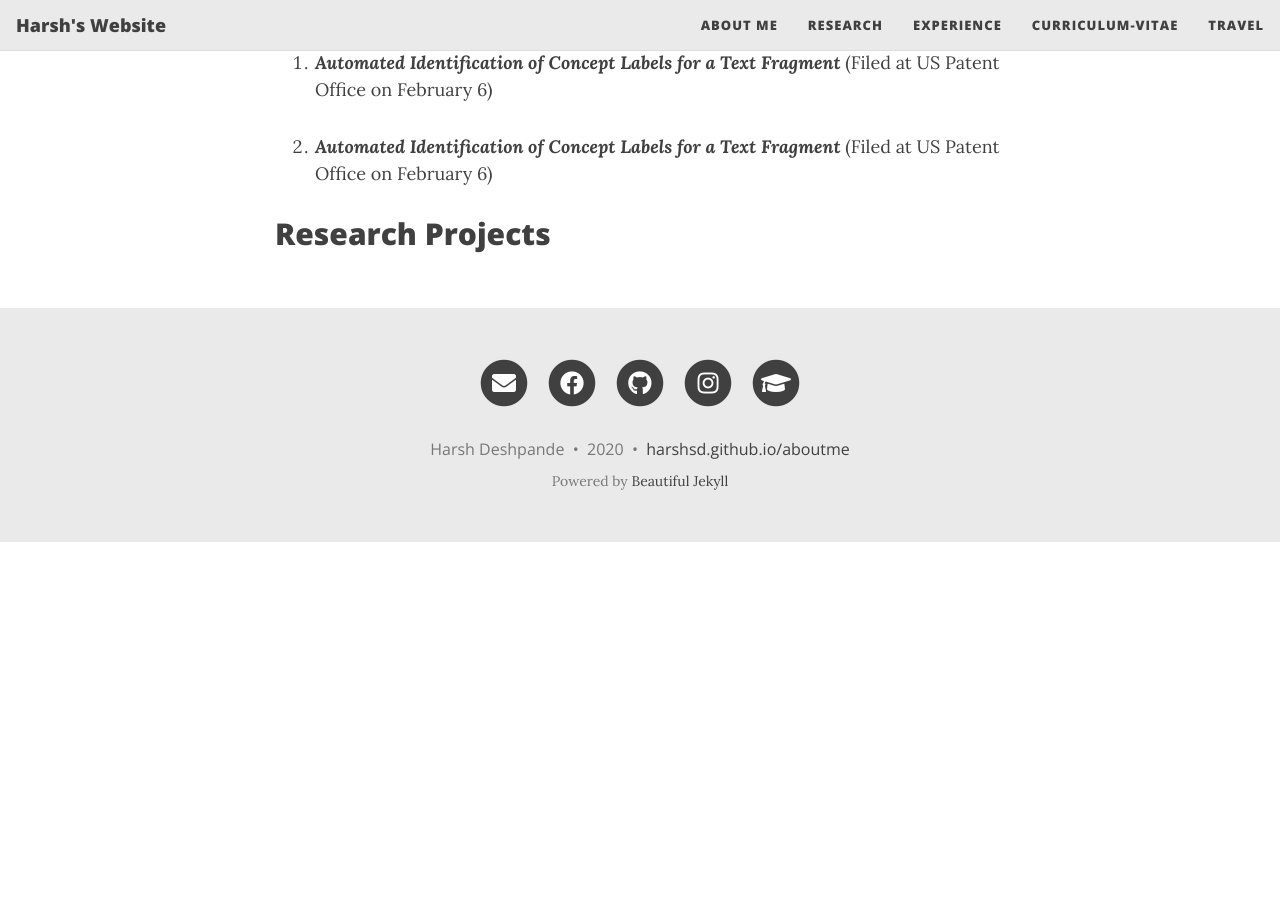
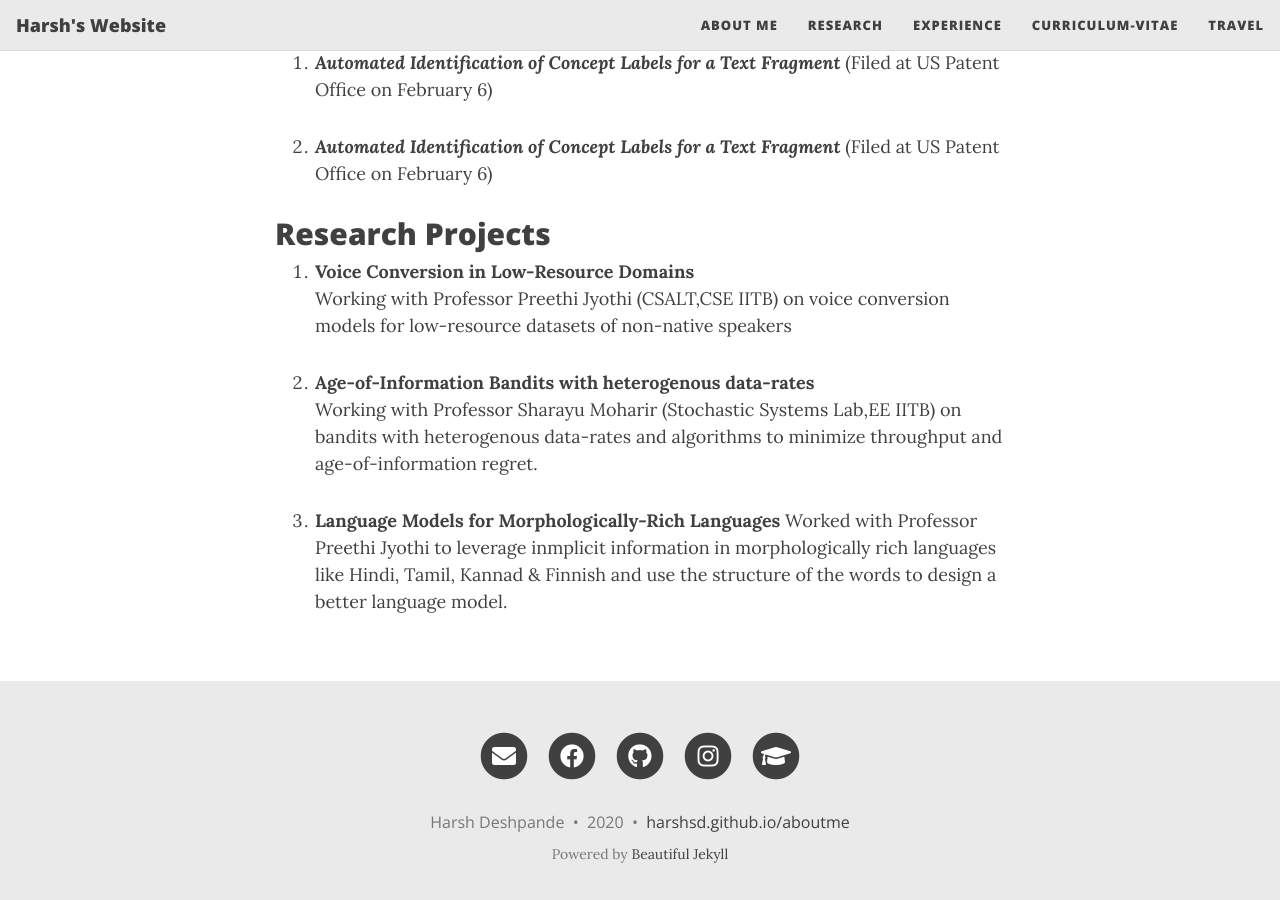
Before and after one commit to harshsd/harshsd.github.io, a Jekyll site: the page built from research.md, in a window 1280 px wide and 900 px high, scrolled down 877 px. Built offline with Jekyll 4.4.1, drawn with Linux system fonts in a browser that asks for light colours; nearby versions of some CDN libraries; before the commit the page ends 1419 px from its top, so only the background shows below that.

Commit message:
research5

```diff
--- a/research.md
+++ b/research.md
@@ -30,3 +30,11 @@ Machine Learning, Reinforcement Learning, Probabilistic Modelling, Natural Langu
 (Filed at US Patent Office on February 6)
 
 ## Research Projects
+
+1. **Voice Conversion in Low-Resource Domains**
+    Working with Professor Preethi Jyothi (CSALT,CSE IITB) on voice conversion models for low-resource datasets of non-native speakers
+3. **Age-of-Information Bandits with heterogenous data-rates**
+    Working with Professor Sharayu Moharir (Stochastic Systems Lab,EE IITB) on bandits with heterogenous data-rates and algorithms to minimize throughput and age-of-information regret.
+
+2. **Language Models for Morphologically-Rich Languages**
+    Worked with Professor Preethi Jyothi to leverage inmplicit information in morphologically rich languages like Hindi, Tamil, Kannad & Finnish and use the structure of the words to design a better language model.
```
